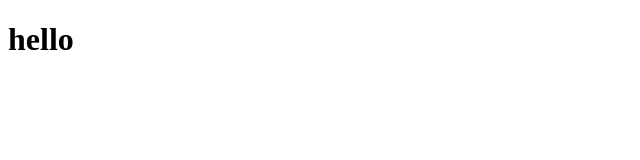
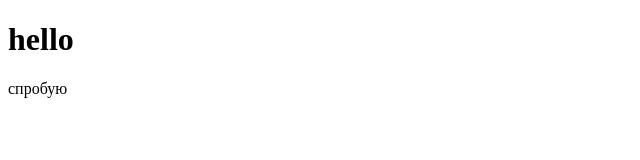
Before and after one commit to RomanChernii27/tutorial, a plain HTML site: page index.html in a window 1280 px wide. Shown: the full height of the page, 0-640 px from the left. Drawn offline with Linux system fonts and the light colour scheme.

Commit message:
commit number one

```diff
--- a/index.html
+++ b/index.html
@@ -7,5 +7,6 @@
   </head>
   <body>
     <h1>hello</h1>
+    <p>спробую</p>
   </body>
 </html>
```
Also changed, not shown: 1 other file.
